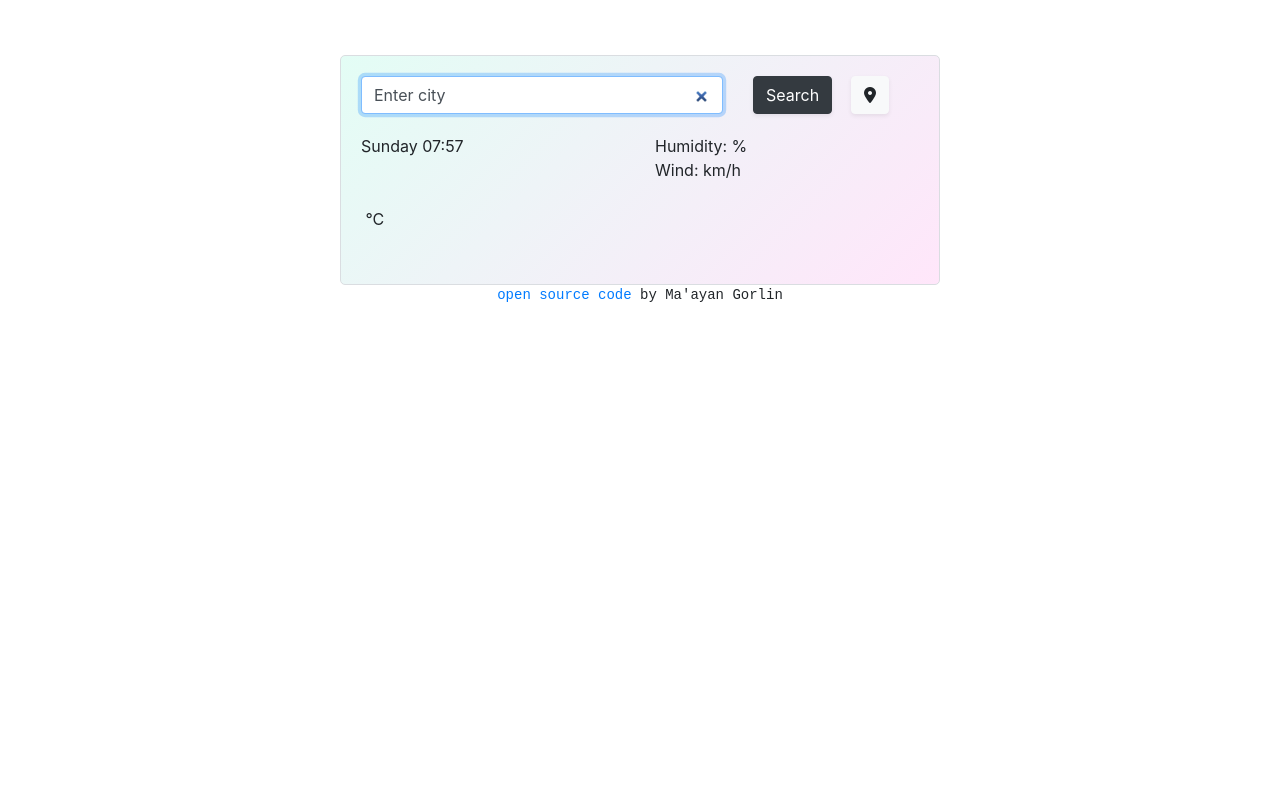
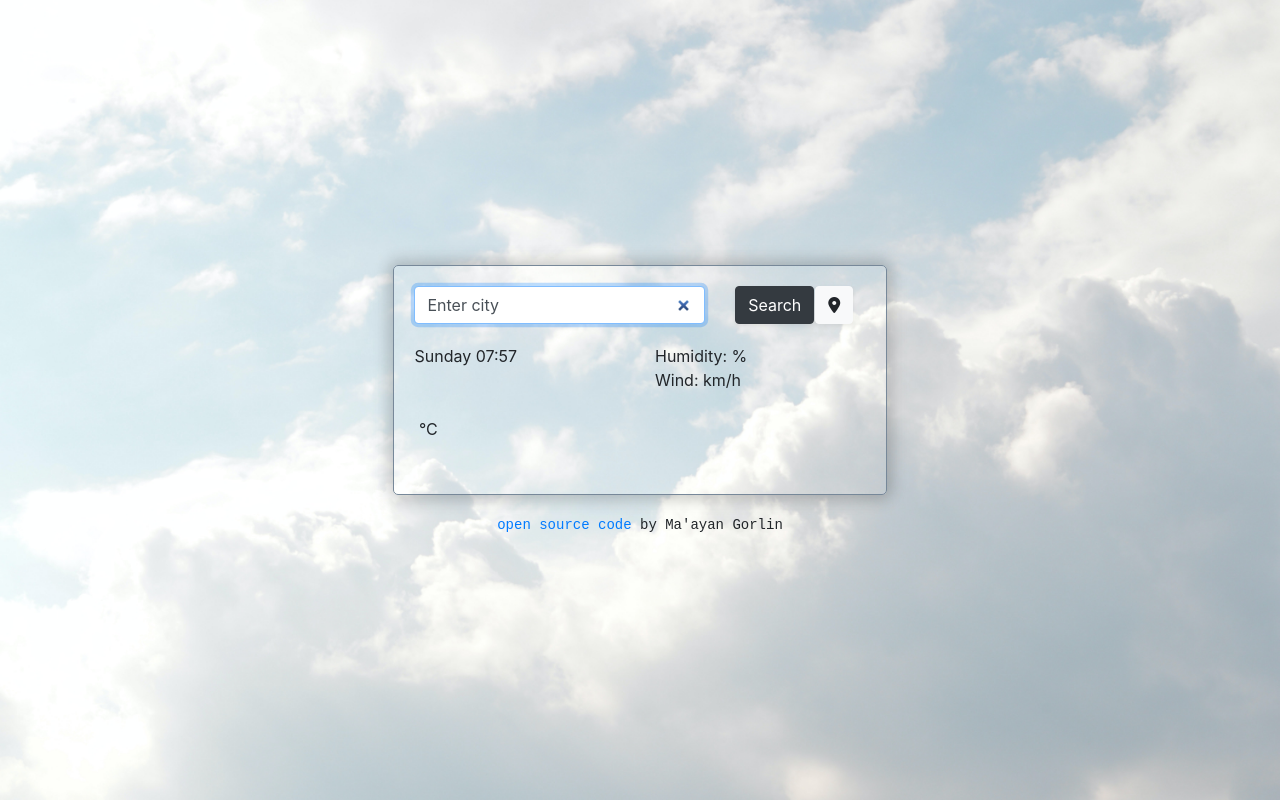
Before and after one commit to maayangorlin/new-project, a plain HTML site: page index.html in a window 1280 px wide. Drawn offline with nearby package versions, Linux system fonts and the light colour scheme; no server answers.

Commit message:
background changes

```diff
--- a/index.html
+++ b/index.html
@@ -16,7 +16,12 @@
     ></script>
     <script src="https://unpkg.com/axios@1.1.2/dist/axios.min.js"></script>
   </head>
-  <body>
+  <body
+    style="
+      background-image: url('img/white-clouds.jpg');
+      background-size: cover;
+    "
+  >
     <div class="container">
       <div class="weather-app-wrapper">
         <div class="weather-app">
--- a/src/style.css
+++ b/src/style.css
@@ -1,23 +1,25 @@
 body {
-  padding: 25px 50px 25px 50px;
+  background-attachment: fixed;
+  background-size: cover;
 }
-.app {
-  border: 1px solid #dadde1;
-  padding: 20px;
-  text-align: center;
-  max-width: 600px;
-  border-radius: 10px;
-}
-.weather-app-wrapper {
-  max-width: 600px;
-  margin: 30px auto;
+.container {
+  position: relative;
+  width: 100%;
+  height: 100vh;
+  display: flex;
+  align-items: center;
+  justify-content: center;
+  overflow: hidden;
+  padding: 0 5%;
 }
 
 .weather-app {
+  position: relative;
   padding: 20px;
-  border: 1px solid #dadde1;
+  border: 1px solid lightslategray;
   border-radius: 5px;
-  background: linear-gradient(-225deg, #e3fdf5 0%, #ffe6fa 100%);
+  z-index: 1;
+  box-shadow: 0px 0px 15px 5px rgb(0 0 0 / 20%);
 }
 
 h1 {
@@ -58,6 +60,7 @@ ul {
 }
 
 .link {
+  margin-top: 20px;
   font-family: monospace;
   font-size: 14px;
   display: block;
```
Also changed, not shown: img/white-clouds.jpg (added).
